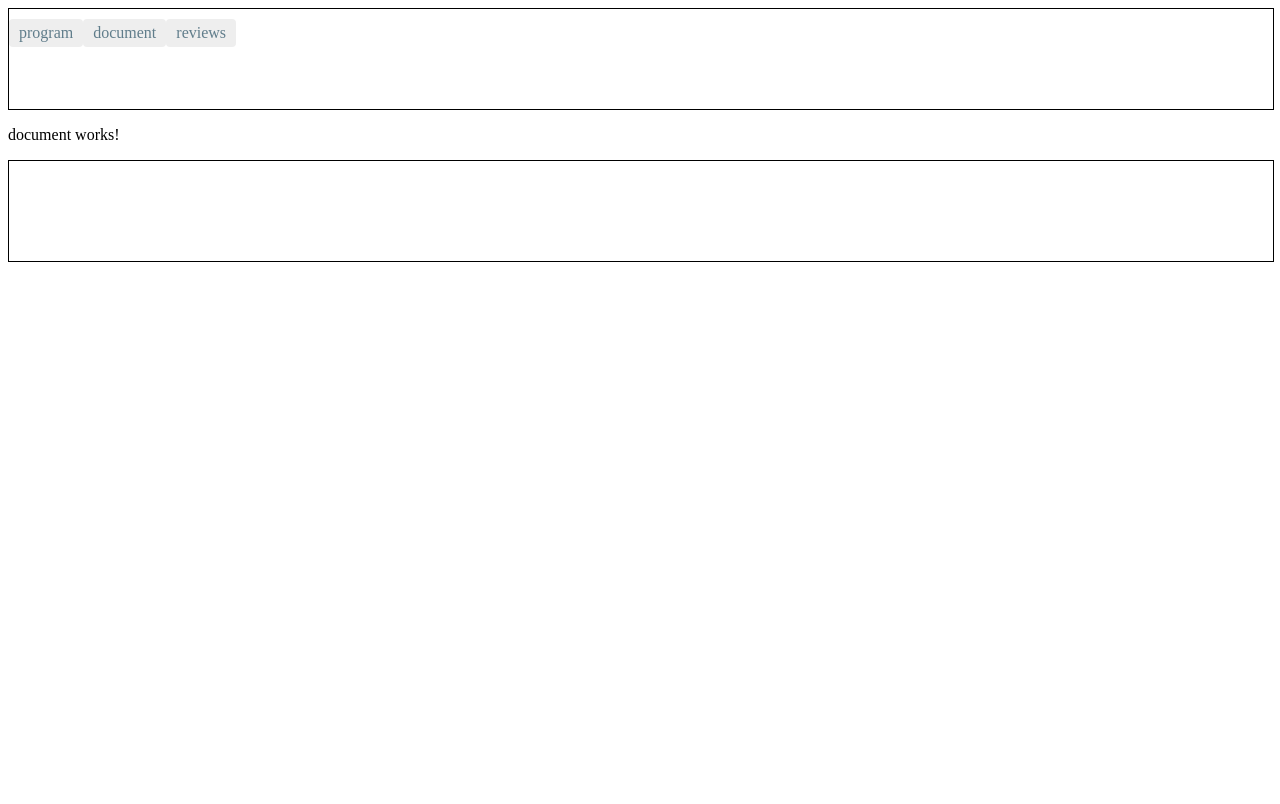
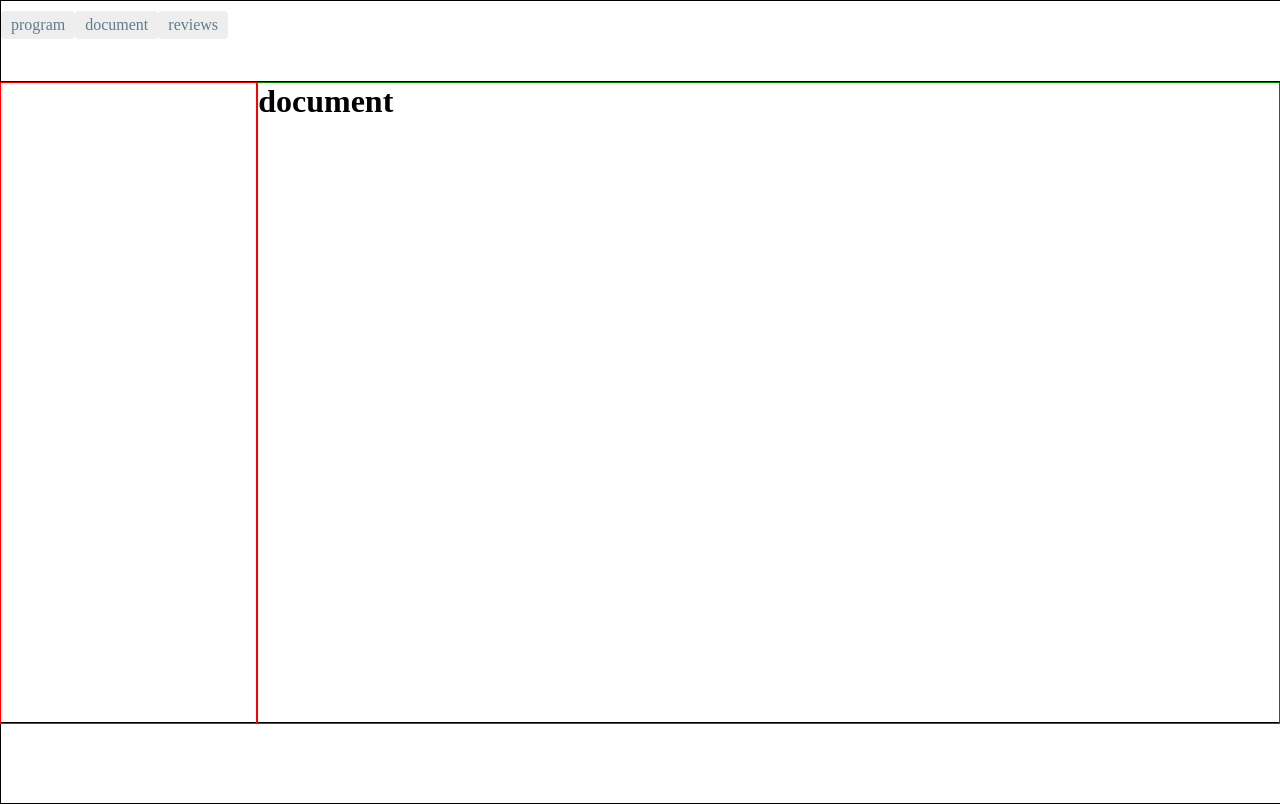
Before and after one commit to wydra76yan/AngularGRSU, an Angular app: page /document in a window 1280 px wide. Built offline with nearby package versions, Linux system fonts and the light colour scheme.

Commit message:
style changed

```diff
--- a/src/app/document/document.component.html
+++ b/src/app/document/document.component.html
@@ -1,3 +1,10 @@
-<p>
-  document works!
-</p>
+<div id = "document" class="container">
+  <div class="tool-bar">
+
+  </div>
+  <div class="display">
+    <h1>
+      document
+    </h1>
+  </div>
+</div>
--- a/src/app/footer/footer.component.css
+++ b/src/app/footer/footer.component.css
@@ -1,5 +1,5 @@
 #footer{
     width: 100%;
-    height: 100px;
+    height: 10vh;
     border: 1px solid black;
 }
--- a/src/app/head/head.component.css
+++ b/src/app/head/head.component.css
@@ -1,6 +1,6 @@
 #head{
     width: 100%;
-    height: 100px;
+    height: 10vh;
     border: 1px solid black;
 }
 nav a {
--- a/src/app/program/program.component.html
+++ b/src/app/program/program.component.html
@@ -1,3 +1,10 @@
-<p>
-  program works!
-</p>
+<div id = "program"  class="container">
+  <div class="tool-bar">
+
+  </div>
+  <div class="display">
+    <h1>
+      program
+    </h1>
+  </div>
+</div>
--- a/src/app/reviews/reviews.component.css
+++ b/src/app/reviews/reviews.component.css
@@ -0,0 +1,3 @@
+.display{
+    width: 100%;
+}
--- a/src/app/reviews/reviews.component.html
+++ b/src/app/reviews/reviews.component.html
@@ -1,3 +1,7 @@
-<p>
-  reviews works!
-</p>
+<div id = "reviews"  class="container">
+  <div class="display">
+    <h1>
+      reviews
+    </h1>
+  </div>
+</div>
--- a/src/styles.css
+++ b/src/styles.css
@@ -1 +1,21 @@
 /* You can add global styles to this file, and also import other style files */
+*{
+    padding: 0px;
+    margin: 0px;
+}
+.container{
+    height: 80vh;
+    display: flex;
+}
+
+.tool-bar{
+    width: 20%;
+    border: 1px solid red;
+    height: 100%;
+}
+
+.display{
+    border: 1px solid green;
+    width: 80%;
+    height: 100%;
+}
```
